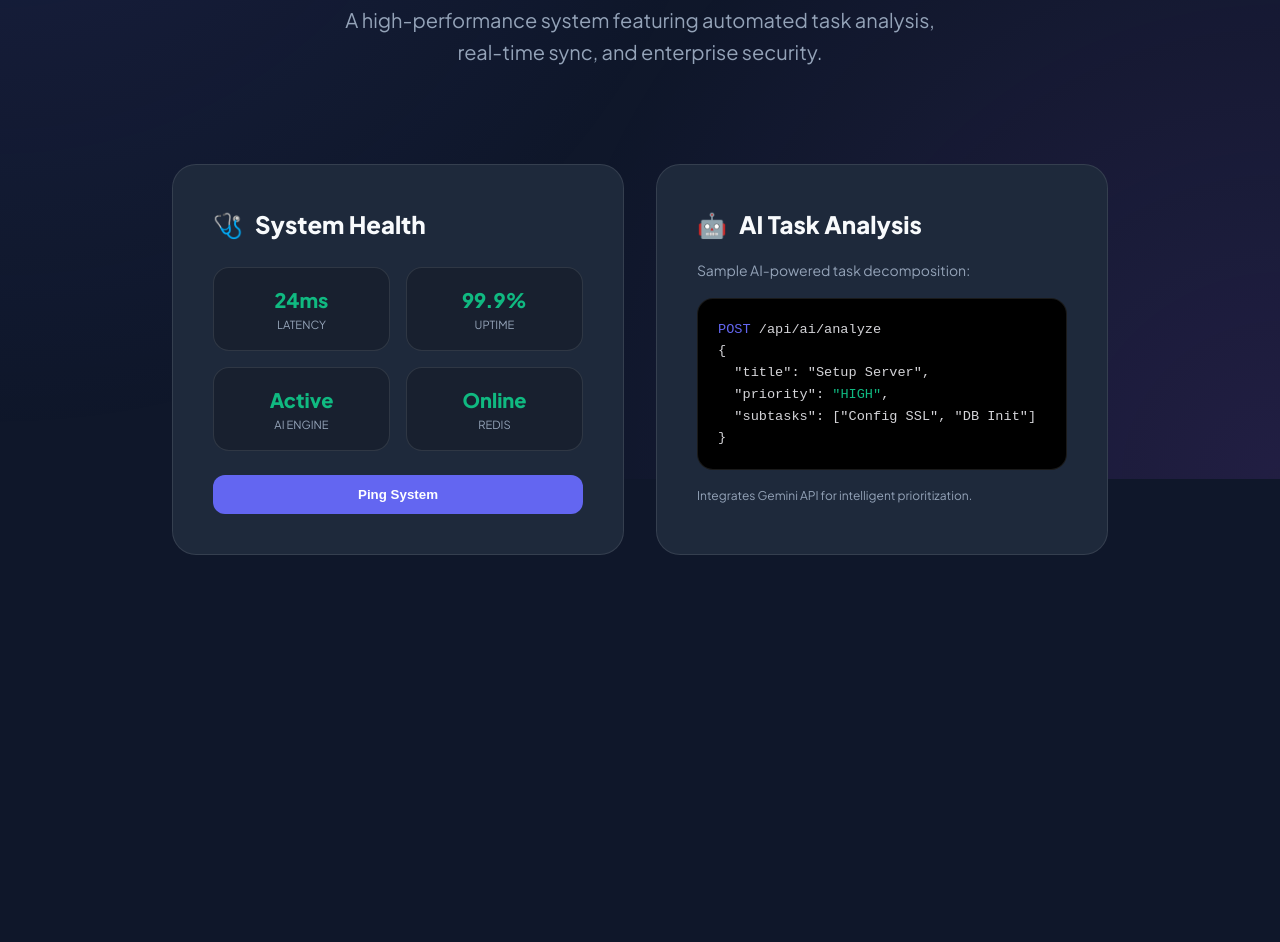
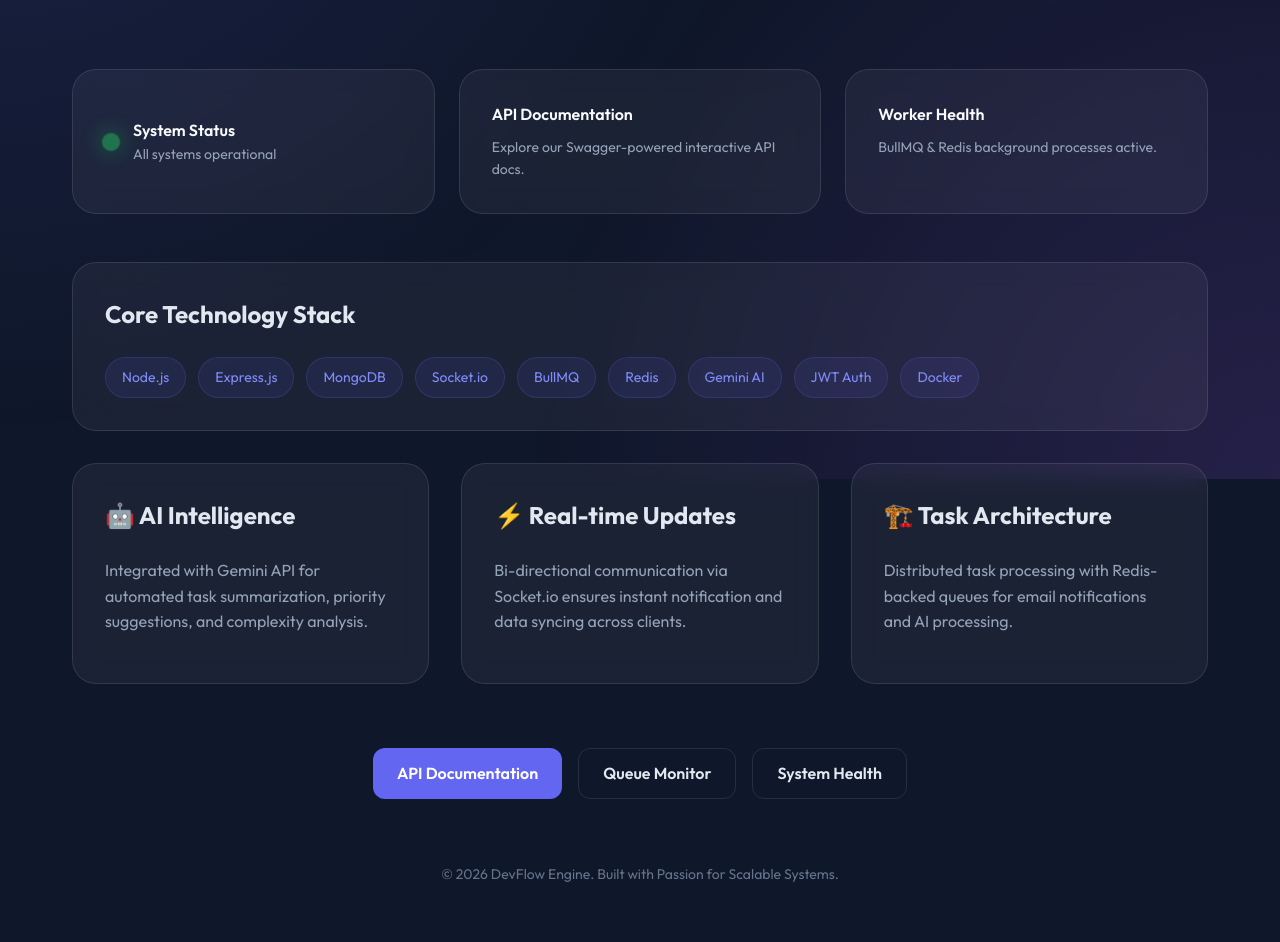
Before and after one commit to shreyash-jain27/DEVFLOW, a website: page src/public/index.html in a window 1280 px wide. Shown: the part 321-1263 px from the top of the page. Before the commit the page ends 1004 px from the top, so only its background shows below. Drawn offline with nearby package versions, Linux system fonts and the light colour scheme.

Commit message:
feat: add professional landing page and static file support

```diff
--- a/src/middlewares/security.js
+++ b/src/middlewares/security.js
@@ -100,14 +100,14 @@ const buildCorsOptions = () => {
 const helmetOptions = {
   contentSecurityPolicy: {
     directives: {
-      defaultSrc:     ["'self'"],
-      scriptSrc:      ["'self'", "'unsafe-inline'", "'unsafe-eval'", "https://cdnjs.cloudflare.com"],
-      styleSrc:       ["'self'", "'unsafe-inline'", "https://fonts.googleapis.com", "https://cdnjs.cloudflare.com"],
-      imgSrc:         ["'self'", "data:", "https://*", "http://*"],
-      connectSrc:     ["'self'", "https://*", "http://*"],
-      fontSrc:        ["'self'", "https://fonts.gstatic.com", "https://fonts.googleapis.com"],
+      defaultSrc:     ["'none'"],
+      scriptSrc:      ["'none'"],
+      styleSrc:       ["'none'"],
+      imgSrc:         ["'none'"],
+      connectSrc:     ["'none'"],
+      fontSrc:        ["'none'"],
       objectSrc:      ["'none'"],
-      mediaSrc:       ["'self'"],
+      mediaSrc:       ["'none'"],
       frameSrc:       ["'none'"],
       frameAncestors: ["'none'"],
     },
--- a/src/public/index.html
+++ b/src/public/index.html
@@ -3,296 +3,278 @@
 <head>
     <meta charset="UTF-8">
     <meta name="viewport" content="width=device-width, initial-scale=1.0">
-    <title>DevFlow API | Technical Showcase</title>
-    <link rel="preconnect" href="https://fonts.googleapis.com">
-    <link rel="preconnect" href="https://fonts.gstatic.com" crossorigin>
-    <link href="https://fonts.googleapis.com/css2?family=Plus+Jakarta+Sans:wght@400;600;800&display=swap" rel="stylesheet">
-    <script src="https://cdnjs.cloudflare.com/ajax/libs/gsap/3.12.2/gsap.min.js"></script>
+    <title>DevFlow | AI-Enhanced Task Management Backend</title>
+    <link href="https://fonts.googleapis.com/css2?family=Outfit:wght@300;400;600;700&display=swap" rel="stylesheet">
     <style>
         :root {
             --primary: #6366f1;
             --secondary: #a855f7;
-            --background: #0f172a;
-            --surface: #1e293b;
-            --text: #f8fafc;
-            --text-muted: #94a3b8;
-            --success: #10b981;
+            --dark: #0f172a;
+            --light: #f8fafc;
+            --glass: rgba(255, 255, 255, 0.05);
             --border: rgba(255, 255, 255, 0.1);
         }
 
-        * { margin: 0; padding: 0; box-sizing: border-box; }
+        * {
+            margin: 0;
+            padding: 0;
+            box-sizing: border-box;
+        }
 
         body {
-            font-family: 'Plus Jakarta Sans', sans-serif;
-            background-color: var(--background);
-            color: var(--text);
+            font-family: 'Outfit', sans-serif;
+            background: var(--dark);
+            color: var(--light);
             line-height: 1.6;
             overflow-x: hidden;
         }
 
         .gradient-bg {
             position: fixed;
-            top: 0; left: 0; width: 100%; height: 100%;
+            top: 0;
+            left: 0;
+            width: 100%;
+            height: 100%;
+            background: radial-gradient(circle at 0% 0%, rgba(99, 102, 241, 0.15) 0%, transparent 50%),
+                        radial-gradient(circle at 100% 100%, rgba(168, 85, 247, 0.15) 0%, transparent 50%);
             z-index: -1;
-            background:
-                radial-gradient(circle at 0% 0%, rgba(99, 102, 241, 0.12) 0%, transparent 50%),
-                radial-gradient(circle at 100% 100%, rgba(168, 85, 247, 0.12) 0%, transparent 50%);
         }
 
-        /* --- CardNav RE-ENGINEERED --- */
-        .card-nav-container {
-            position: fixed;
-            top: 1.5rem;
-            left: 50%;
-            transform: translateX(-50%);
-            width: 90%;
-            max-width: 800px;
-            z-index: 1000;
+        .container {
+            max-width: 1200px;
+            margin: 0 auto;
+            padding: 2rem;
         }
 
-        .card-nav {
-            background: rgba(30, 41, 59, 0.8);
-            backdrop-filter: blur(16px);
-            border: 1px solid var(--border);
-            border-radius: 1rem;
-            overflow: hidden;
-            height: 60px; /* Base height */
-            transition: border-color 0.3s;
+        header {
+            text-align: center;
+            padding: 4rem 0;
         }
 
-        .card-nav-top {
-            height: 60px;
+        h1 {
+            font-size: 4rem;
+            font-weight: 700;
+            background: linear-gradient(to right, #818cf8, #c084fc);
+            -webkit-background-clip: text;
+            -webkit-text-fill-color: transparent;
+            margin-bottom: 1rem;
+        }
+
+        .tagline {
+            font-size: 1.25rem;
+            color: #94a3b8;
+            max-width: 600px;
+            margin: 0 auto;
+        }
+
+        .status-grid {
+            display: grid;
+            grid-template-columns: repeat(auto-fit, minmax(250px, 1fr));
+            gap: 1.5rem;
+            margin: 3rem 0;
+        }
+
+        .card {
+            background: var(--glass);
+            backdrop-filter: blur(12px);
+            border: 1px solid var(--border);
+            border-radius: 1.5rem;
+            padding: 2rem;
+            transition: transform 0.3s ease, border-color 0.3s ease;
+        }
+
+        .card:hover {
+            transform: translateY(-5px);
+            border-color: rgba(99, 102, 241, 0.5);
+        }
+
+        .status-card {
             display: flex;
             align-items: center;
-            justify-content: space-between;
-            padding: 0 1.5rem;
-            position: relative;
-            z-index: 10;
+            gap: 1rem;
         }
 
-        .hamburger {
-            width: 32px;
-            height: 32px;
-            display: flex;
-            flex-direction: column;
-            justify-content: center;
-            gap: 6px;
-            cursor: pointer;
-            z-index: 20;
+        .status-indicator {
+            width: 12px;
+            height: 12px;
+            border-radius: 50%;
+            background: #22c55e;
+            box-shadow: 0 0 15px #22c55e;
+            animation: pulse 2s infinite;
         }
 
-        .hamburger span {
-            display: block;
-            width: 100%;
-            height: 2px;
-            background: var(--text);
-            transition: 0.3s cubic-bezier(0.4, 0, 0.2, 1);
+        @keyframes pulse {
+            0% { transform: scale(1); opacity: 1; }
+            50% { transform: scale(1.5); opacity: 0.5; }
+            100% { transform: scale(1); opacity: 1; }
         }
 
-        .hamburger.open span:nth-child(1) { transform: translateY(8px) rotate(45deg); }
-        .hamburger.open span:nth-child(2) { opacity: 0; }
-        .hamburger.open span:nth-child(3) { transform: translateY(-8px) rotate(-45deg); }
-
-        .logo { font-weight: 800; font-size: 1.25rem; letter-spacing: -1px; }
-
-        .card-nav-content {
-            padding: 0.75rem;
+        .section-title {
+            font-size: 1.5rem;
+            margin-bottom: 1.5rem;
+            color: #e2e8f0;
             display: flex;
-            gap: 0.75rem;
-            height: 240px;
-            opacity: 0;
-            visibility: hidden;
+            align-items: center;
+            gap: 0.5rem;
         }
 
-        .nav-card {
-            flex: 1;
-            background: rgba(255, 255, 255, 0.03);
-            border: 1px solid var(--border);
-            border-radius: 0.75rem;
-            padding: 1.25rem;
+        .tech-stack {
             display: flex;
-            flex-direction: column;
-            justify-content: space-between;
+            flex-wrap: wrap;
+            gap: 0.75rem;
         }
 
-        .nav-card h4 { font-size: 0.875rem; color: var(--primary); text-transform: uppercase; letter-spacing: 1px; }
-        .nav-links { display: flex; flex-direction: column; gap: 0.5rem; margin-top: 1rem; }
-        .nav-link { color: var(--text-muted); text-decoration: none; font-size: 0.9rem; transition: 0.2s; display: flex; align-items: center; gap: 0.5rem; }
-        .nav-link:hover { color: var(--text); transform: translateX(4px); }
-
-        /* --- Main Content --- */
-        .container { max-width: 1000px; margin: 0 auto; padding: 10rem 2rem 4rem; }
-
-        .hero { text-align: center; margin-bottom: 6rem; }
-        h1 { font-size: 4rem; font-weight: 800; letter-spacing: -3px; line-height: 1.1; margin-bottom: 1.5rem; }
-        .hero p { font-size: 1.25rem; color: var(--text-muted); max-width: 600px; margin: 0 auto; }
-
-        /* --- Focused Showcase Cards --- */
-        .showcase { display: grid; grid-template-columns: 1fr 1fr; gap: 2rem; margin-bottom: 4rem; }
-
-        .card {
-            background: var(--surface);
-            border: 1px solid var(--border);
-            border-radius: 1.5rem;
-            padding: 2.5rem;
-            position: relative;
+        .badge {
+            background: rgba(99, 102, 241, 0.1);
+            color: #818cf8;
+            padding: 0.5rem 1rem;
+            border-radius: 2rem;
+            font-size: 0.875rem;
+            border: 1px solid rgba(99, 102, 241, 0.2);
         }
 
-        .card h2 { font-size: 1.5rem; margin-bottom: 1rem; display: flex; align-items: center; gap: 0.75rem; }
+        .features-grid {
+            display: grid;
+            grid-template-columns: repeat(auto-fit, minmax(300px, 1fr));
+            gap: 2rem;
+        }
 
-        /* Health Box */
-        .health-grid { display: grid; grid-template-columns: 1fr 1fr; gap: 1rem; margin-top: 1.5rem; }
-        .health-item { background: rgba(0,0,0,0.2); padding: 1rem; border-radius: 1rem; text-align: center; border: 1px solid var(--border); }
-        .health-val { font-size: 1.25rem; font-weight: 800; color: var(--success); }
-        .health-label { font-size: 0.7rem; color: var(--text-muted); text-transform: uppercase; }
+        .feature-item {
+            display: flex;
+            gap: 1rem;
+            margin-bottom: 1rem;
+        }
 
-        /* API Example */
-        .code-box {
-            background: #000;
-            padding: 1.25rem;
-            border-radius: 1rem;
-            font-family: monospace;
-            font-size: 0.85rem;
-            color: #d4d4d8;
+        .icon {
+            font-size: 1.5rem;
+        }
+
+        .links {
+            display: flex;
+            gap: 1rem;
+            justify-content: center;
+            margin-top: 4rem;
+        }
+
+        .btn {
+            display: inline-flex;
+            align-items: center;
+            padding: 0.75rem 1.5rem;
+            border-radius: 0.75rem;
+            font-weight: 600;
+            text-decoration: none;
+            transition: all 0.3s ease;
+        }
+
+        .btn-primary {
+            background: var(--primary);
+            color: white;
+        }
+
+        .btn-primary:hover {
+            background: #4f46e5;
+            box-shadow: 0 0 20px rgba(99, 102, 241, 0.4);
+        }
+
+        .btn-outline {
             border: 1px solid var(--border);
-            margin-top: 1rem;
+            color: #e2e8f0;
         }
-        .token { color: var(--primary); }
+
+        .btn-outline:hover {
+            background: var(--glass);
+        }
+
+        footer {
+            text-align: center;
+            padding: 4rem 0;
+            color: #64748b;
+            font-size: 0.875rem;
+        }
 
         @media (max-width: 768px) {
             h1 { font-size: 2.5rem; }
-            .showcase { grid-template-columns: 1fr; }
-            .card-nav-content { flex-direction: column; height: auto; }
-            .card-nav.open { height: auto !important; }
+            .status-grid { grid-template-columns: 1fr; }
         }
     </style>
 </head>
 <body>
     <div class="gradient-bg"></div>
+    <div class="container">
+        <header>
+            <h1>DevFlow Engine</h1>
+            <p class="tagline">An AI-powered task management infrastructure built for scale, intelligence, and real-time collaboration.</p>
+        </header>
 
-    <div class="card-nav-container">
-        <nav class="card-nav" id="nav">
-            <div class="card-nav-top">
-                <div class="hamburger" id="hamburger">
-                    <span></span>
-                    <span></span>
-                    <span></span>
+        <div class="status-grid">
+            <div class="card status-card">
+                <div class="status-indicator"></div>
+                <div>
+                    <div style="font-weight: 600;">System Status</div>
+                    <div style="color: #94a3b8; font-size: 0.875rem;">All systems operational</div>
                 </div>
-                <div class="logo">DEVFLOW</div>
-                <div style="font-size: 0.75rem; color: var(--success); font-weight: 700; display: flex; align-items: center; gap: 5px;">
-                    <div style="width: 8px; height: 8px; background: var(--success); border-radius: 50%; box-shadow: 0 0 10px var(--success);"></div>
-                    LIVE
+            </div>
+            <div class="card">
+                <div style="font-weight: 600; margin-bottom: 0.5rem;">API Documentation</div>
+                <div style="color: #94a3b8; font-size: 0.875rem;">Explore our Swagger-powered interactive API docs.</div>
+            </div>
+            <div class="card">
+                <div style="font-weight: 600; margin-bottom: 0.5rem;">Worker Health</div>
+                <div style="color: #94a3b8; font-size: 0.875rem;">BullMQ & Redis background processes active.</div>
             </div>
         </div>
 
-            <div class="card-nav-content" id="nav-content">
-                <div class="nav-card">
-                    <h4>Tech Stack</h4>
-                    <div class="nav-links">
-                        <a href="#" class="nav-link">Node.js / Express</a>
-                        <a href="#" class="nav-link">MongoDB / Redis</a>
-                        <a href="#" class="nav-link">Gemini AI API</a>
+        <div class="card" style="margin-bottom: 2rem;">
+            <h2 class="section-title">Core Technology Stack</h2>
+            <div class="tech-stack">
+                <span class="badge">Node.js</span>
+                <span class="badge">Express.js</span>
+                <span class="badge">MongoDB</span>
+                <span class="badge">Socket.io</span>
+                <span class="badge">BullMQ</span>
+                <span class="badge">Redis</span>
+                <span class="badge">Gemini AI</span>
+                <span class="badge">JWT Auth</span>
+                <span class="badge">Docker</span>
             </div>
         </div>
-                <div class="nav-card">
-                    <h4>Dev Tools</h4>
-                    <div class="nav-links">
-                        <a href="/admin/queues" class="nav-link">BullMQ Dashboard</a>
-                        <a href="/api/health" class="nav-link">Health API</a>
-                        <a href="https://github.com/shreyash-jain27/DEVFLOW" class="nav-link">GitHub Source</a>
+
+        <div class="features-grid">
+            <div class="card">
+                <h2 class="section-title">🤖 AI Intelligence</h2>
+                <div class="feature-item">
+                    <div>
+                        <p style="color: #94a3b8;">Integrated with Gemini API for automated task summarization, priority suggestions, and complexity analysis.</p>
                     </div>
                 </div>
             </div>
-        </nav>
-    </div>
-
-    <div class="container">
-        <div class="hero">
-            <h1>Backend Engine<br>for AI Workflows</h1>
-            <p>A high-performance system featuring automated task analysis, real-time sync, and enterprise security.</p>
-        </div>
-
-        <div class="showcase">
-            <!-- Health Showcase -->
             <div class="card">
-                <h2><span>🩺</span> System Health</h2>
-                <div class="health-grid">
-                    <div class="health-item">
-                        <div class="health-val" id="lat">24ms</div>
-                        <div class="health-label">Latency</div>
-                    </div>
-                    <div class="health-item">
-                        <div class="health-val">99.9%</div>
-                        <div class="health-label">Uptime</div>
-                    </div>
-                    <div class="health-item">
-                        <div class="health-val">Active</div>
-                        <div class="health-label">AI Engine</div>
-                    </div>
-                    <div class="health-item">
-                        <div class="health-val">Online</div>
-                        <div class="health-label">Redis</div>
+                <h2 class="section-title">⚡ Real-time Updates</h2>
+                <div class="feature-item">
+                    <div>
+                        <p style="color: #94a3b8;">Bi-directional communication via Socket.io ensures instant notification and data syncing across clients.</p>
                     </div>
                 </div>
-                <button onclick="ping()" style="width: 100%; margin-top: 1.5rem; padding: 0.75rem; border-radius: 0.75rem; border: none; background: var(--primary); color: white; font-weight: 700; cursor: pointer;">Ping System</button>
             </div>
-
-            <!-- API Showcase -->
             <div class="card">
-                <h2><span>🤖</span> AI Task Analysis</h2>
-                <p style="font-size: 0.875rem; color: var(--text-muted);">Sample AI-powered task decomposition:</p>
-                <div class="code-box">
-                    <span class="token">POST</span> /api/ai/analyze<br>
-                    {<br>
-                    &nbsp;&nbsp;"title": "Setup Server",<br>
-                    &nbsp;&nbsp;"priority": <span style="color:var(--success)">"HIGH"</span>,<br>
-                    &nbsp;&nbsp;"subtasks": ["Config SSL", "DB Init"]<br>
-                    }
+                <h2 class="section-title">🏗️ Task Architecture</h2>
+                <div class="feature-item">
+                    <div>
+                        <p style="color: #94a3b8;">Distributed task processing with Redis-backed queues for email notifications and AI processing.</p>
                     </div>
-                <p style="margin-top: 1rem; font-size: 0.75rem; color: var(--text-muted);">
-                    Integrates Gemini API for intelligent prioritization.
-                </p>
                 </div>
             </div>
         </div>
 
-    <script>
-        const nav = document.getElementById('nav');
-        const hamburger = document.getElementById('hamburger');
-        const content = document.getElementById('nav-content');
-        let isOpen = false;
+        <div class="links">
+            <a href="/api-docs" class="btn btn-primary">API Documentation</a>
+            <a href="/admin/queues" class="btn btn-outline">Queue Monitor</a>
+            <a href="/api/health" class="btn btn-outline">System Health</a>
+        </div>
 
-        hamburger.addEventListener('click', () => {
-            isOpen = !isOpen;
-            hamburger.classList.toggle('open');
-
-            if (isOpen) {
-                // Open
-                gsap.to(nav, { height: window.innerWidth > 768 ? 320 : 'auto', duration: 0.5, ease: "power4.out" });
-                gsap.set(content, { visibility: 'visible' });
-                gsap.to(content, { opacity: 1, duration: 0.3, delay: 0.2 });
-                gsap.from('.nav-card', { y: 20, opacity: 0, stagger: 0.1, duration: 0.4, delay: 0.2 });
-            } else {
-                // Close
-                gsap.to(content, { opacity: 0, duration: 0.2 });
-                gsap.to(nav, { height: 60, duration: 0.4, ease: "power4.inOut", onComplete: () => {
-                    gsap.set(content, { visibility: 'hidden' });
-                }});
-            }
-        });
-
-        async function ping() {
-            const start = Date.now();
-            await fetch('/api/health');
-            const end = Date.now();
-            document.getElementById('lat').textContent = `${end - start}ms`;
-        }
-
-        // Sim live latency
-        setInterval(() => {
-            const val = 20 + Math.floor(Math.random() * 10);
-            document.getElementById('lat').textContent = `${val}ms`;
-        }, 4000);
-    </script>
+        <footer>
+            <p>&copy; 2026 DevFlow Engine. Built with Passion for Scalable Systems.</p>
+        </footer>
+    </div>
 </body>
 </html>
--- a/src/server.js
+++ b/src/server.js
@@ -1,5 +1,6 @@
 const express = require('express');
 const http = require('http');
+const path = require('path');
 const { Server } = require('socket.io');
 const env = require('./config/env');
 const logger = require('./utils/logger');
@@ -13,8 +14,6 @@ if (process.env.NODE_ENV !== 'test') {
   const bootstrapJobs = require('./jobs/index');
   bootstrapJobs();
 }
-
-const path = require('path');
 
 
 const app = express();
@@ -123,7 +122,6 @@ if (process.env.NODE_ENV !== 'test') {
 
 
 app.get('/', (req, res) => {
-  logger.info(`[Root] Serving landing page to ${req.ip}`);
   res.sendFile(path.join(__dirname, 'public', 'index.html'));
 });
 
```
Lines whose indentation alone changed are shown as unchanged.
